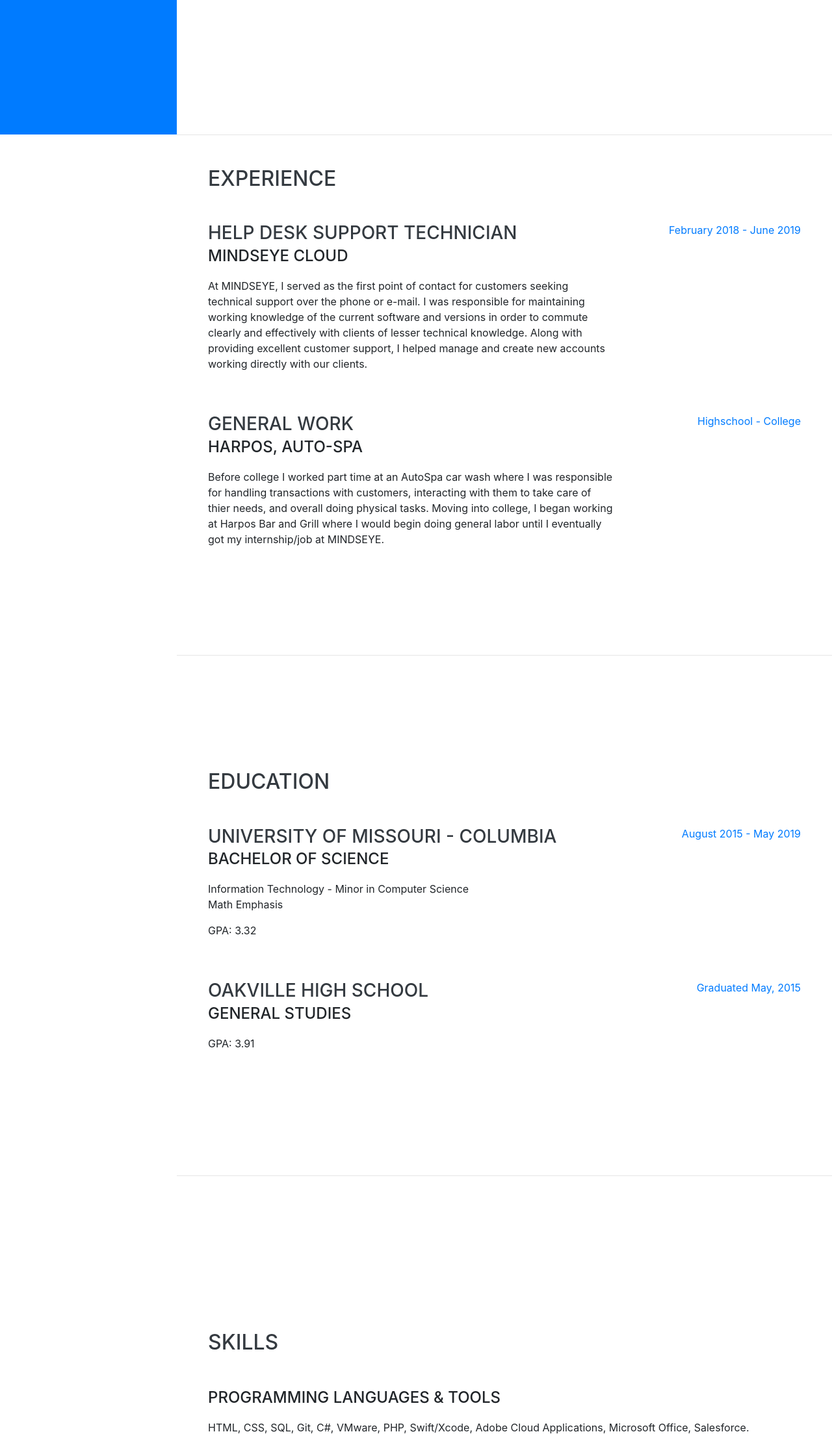
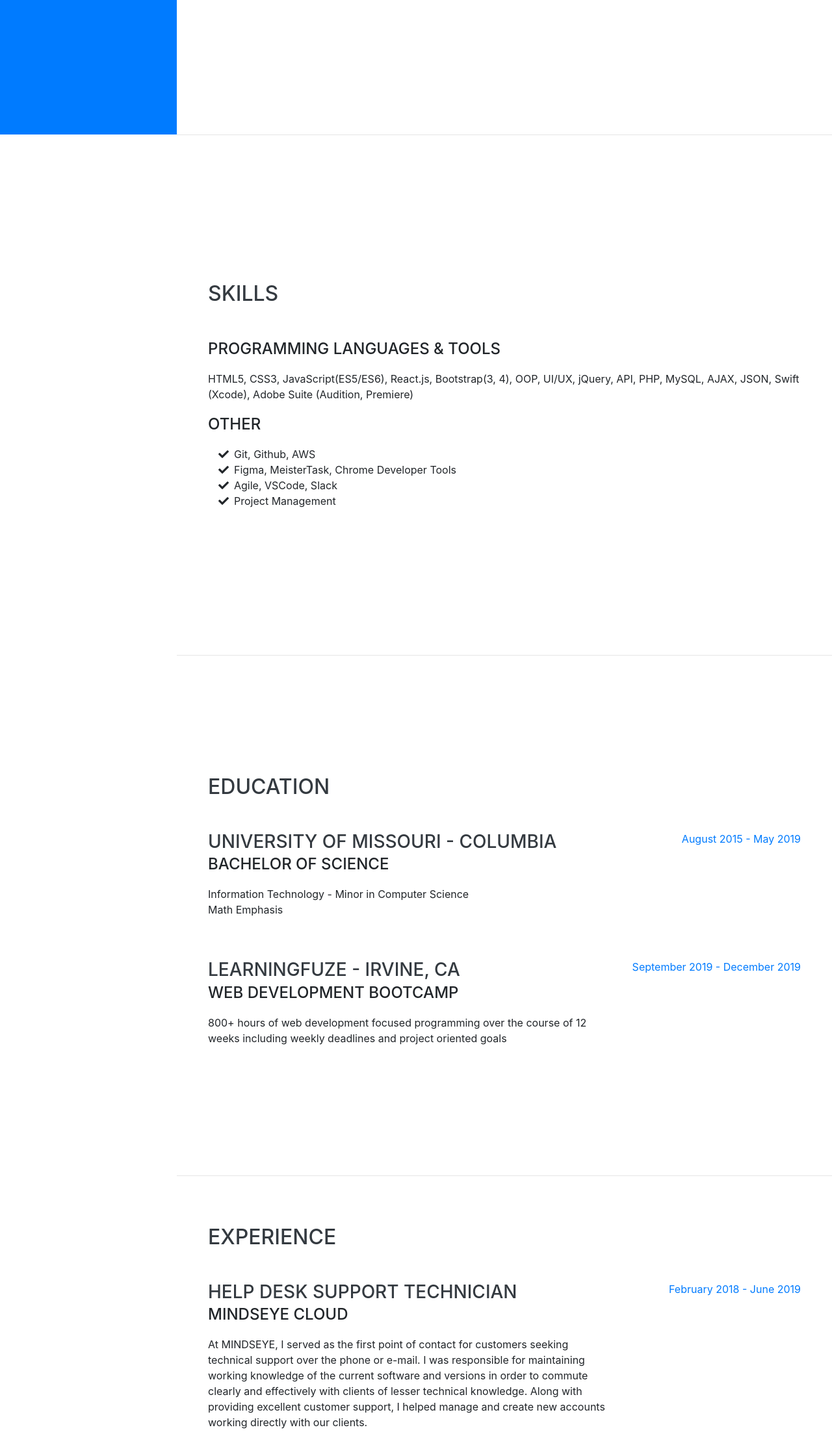
Before and after one commit to jphyr4/Portfolio, a website with bundled scripts: page startbootstrap-resume-gh-pages 2/index.html in a window 1280 px wide. Shown: the part 593-2800 px from the top of the page at 65% size. Built offline with nearby package versions, Linux system fonts and the light colour scheme; a web font is replaced by a local one.

Commit message:
portfolio update

```diff
--- a/startbootstrap-resume-gh-pages 2/index.html
+++ b/startbootstrap-resume-gh-pages 2/index.html
@@ -8,7 +8,7 @@
   <meta name="description" content="">
   <meta name="author" content="">
 
-  <title>Resume - Start Bootstrap Theme</title>
+  <title>Resume</title>
 
   <!-- Bootstrap core CSS -->
   <link href="vendor/bootstrap/css/bootstrap.min.css" rel="stylesheet">
@@ -41,13 +41,14 @@
           <a class="nav-link js-scroll-trigger" href="#about">About</a>
         </li>
         <li class="nav-item">
-          <a class="nav-link js-scroll-trigger" href="#experience">Experience</a>
+          <a class="nav-link js-scroll-trigger" href="#skills">Skills</a>
         </li>
         <li class="nav-item">
           <a class="nav-link js-scroll-trigger" href="#education">Education</a>
         </li>
+
         <li class="nav-item">
-          <a class="nav-link js-scroll-trigger" href="#skills">Skills</a>
+          <a class="nav-link js-scroll-trigger" href="#experience">Experience</a>
         </li>
         <li class="nav-item">
           <a class="nav-link js-scroll-trigger" href="#interests">Interests</a>
@@ -64,10 +65,10 @@
         <h1 class="mb-0">Jacob
           <span class="text-primary">Hassler</span>
         </h1>
-        <div class="subheading mb-5">5411 Milburn Road · St. Louis, MO 63129 · (314) 825-0555 ·
+        <div class="subheading mb-5">St. Louis, MO 63129 · (314) 825-0555 ·
           <a href="mailto:name@email.com">jhasslerIT@gmail.com.com</a>
         </div>
-        <p class="lead mb-5">Skilled graduate from the University of Missouri with broad base of experience in technical support and operations. Fast worker able to resolve problems quickly, delivering high levels of customer satisfaction. Can efficiently learn new software, hardware, programming languages and techniques, etc.</p>
+        <p class="lead mb-5">Full Stack Web Developer from the University of Missouri with a broad base of experience in front-end solutions and user experience.</p>
         <div class="social-icons">
           <a href="https://www.linkedin.com/in/jacob-hassler/">
             <i class="fab fa-linkedin-in"></i>
@@ -85,37 +86,31 @@
 
     <hr class="m-0">
 
-    <section class="resume-section p-3 p-lg-5 d-flex justify-content-center" id="experience">
+    <section class="resume-section p-3 p-lg-5 d-flex align-items-center" id="skills">
       <div class="w-100">
-        <h2 class="mb-5">Experience</h2>
+        <h2 class="mb-5">Skills</h2>
 
-        <div class="resume-item d-flex flex-column flex-md-row justify-content-between mb-5">
-          <div class="resume-content">
-            <h3 class="mb-0">Help Desk Support Technician</h3>
-            <div class="subheading mb-3">MINDSEYE Cloud</div>
-            <p>At MINDSEYE, I served as the first point of contact for customers seeking technical support over the phone or e-mail. I was responsible for maintaining working knowledge of the current software and versions in order to commute clearly and effectively with clients of lesser technical knowledge. Along with providing excellent customer support, I helped manage and create new accounts working directly with our clients.</p>
-          </div>
-          <div class="resume-date text-md-right">
-            <span class="text-primary">February 2018 - June 2019</span>
-          </div>
-        </div>
-
-        <div class="resume-item d-flex flex-column flex-md-row justify-content-between mb-5">
-          <div class="resume-content">
-            <h3 class="mb-0">General Work</h3>
-            <div class="subheading mb-3">Harpos, Auto-spa</div>
-            <p>Before college I worked part time at an AutoSpa car wash where I was responsible for handling transactions with customers, interacting with them to take care of thier needs, and overall doing physical tasks. Moving into college, I began working at Harpos Bar and Grill where I would begin doing general labor until I eventually got my internship/job at MINDSEYE.</p>
-          </div>
-          <div class="resume-date text-md-right">
-            <span class="text-primary">Highschool - College</span>
-          </div>
-        </div>
+        <div class="subheading mb-3">Programming Languages &amp; Tools</div>
+        <p>HTML5, CSS3, JavaScript(ES5/ES6), React.js, Bootstrap(3, 4), OOP, UI/UX, jQuery, API, PHP, MySQL, AJAX, JSON,
+          Swift (Xcode), Adobe Suite (Audition, Premiere)</p>
 
 
-
-
+        <div class="subheading mb-3">Other</div>
+        <ul class="fa-ul mb-0">
+          <li>
+            <i class="fa-li fa fa-check"></i>
+            Git, Github, AWS</li>
+          <li>
+            <i class="fa-li fa fa-check"></i>
+            Figma, MeisterTask, Chrome Developer Tools</li>
+          <li>
+            <i class="fa-li fa fa-check"></i>
+            Agile, VSCode, Slack</li>
+          <li>
+            <i class="fa-li fa fa-check"></i>
+            Project Management</li>
+        </ul>
       </div>
-
     </section>
 
     <hr class="m-0">
@@ -130,7 +125,7 @@
             <div class="subheading mb-3">Bachelor of Science</div>
             <div>Information Technology - Minor in Computer Science</div>
               <p>Math Emphasis</p>
-            <p>GPA: 3.32</p>
+
           </div>
           <div class="resume-date text-md-right">
             <span class="text-primary">August 2015 - May 2019</span>
@@ -139,52 +134,58 @@
 
         <div class="resume-item d-flex flex-column flex-md-row justify-content-between">
           <div class="resume-content">
-            <h3 class="mb-0">Oakville High School</h3>
-            <div class="subheading mb-3">General Studies</div>
-            <p>GPA: 3.91</p>
+            <h3 class="mb-0">LearningFuze - Irvine, CA</h3>
+            <div class="subheading mb-3">Web Development Bootcamp</div>
+            <p>800+ hours of web development focused programming over the course of 12 weeks including weekly deadlines and project
+            oriented goals</p>
           </div>
           <div class="resume-date text-md-right">
-            <span class="text-primary">Graduated May, 2015</span>
+            <span class="text-primary">September 2019 - December 2019</span>
           </div>
         </div>
 
       </div>
     </section>
 
-    <hr class="m-0">
-
-    <section class="resume-section p-3 p-lg-5 d-flex align-items-center" id="skills">
-      <div class="w-100">
-        <h2 class="mb-5">Skills</h2>
-
-        <div class="subheading mb-3">Programming Languages &amp; Tools</div>
-          <p>HTML, CSS, SQL, Git, C#, VMware, PHP, Swift/Xcode, Adobe Cloud Applications, Microsoft Office, Salesforce.</p>
-
-
-        <div class="subheading mb-3">Other</div>
-        <ul class="fa-ul mb-0">
-          <li>
-            <i class="fa-li fa fa-check"></i>
-            Linux, Windows, OSX</li>
-          <li>
-            <i class="fa-li fa fa-check"></i>
-            Cybersecurity</li>
-          <li>
-            <i class="fa-li fa fa-check"></i>
-            Web Development</li>
-          <li>
-            <i class="fa-li fa fa-check"></i>
-            Project Management</li>
-        </ul>
+<hr class="m-0">
+<section class="resume-section p-3 p-lg-5 d-flex align-items-center" id="experience">
+  <div class="w-100">
+    <h2 class="mb-5">Experience</h2>
+    <div class="resume-item d-flex flex-column flex-md-row justify-content-between mb-5">
+      <div class="resume-content">
+        <h3 class="mb-0">Help Desk Support Technician</h3>
+        <div class="subheading mb-3">MINDSEYE Cloud</div>
+        <p>At MINDSEYE, I served as the first point of contact for customers seeking technical support over the phone or
+          e-mail. I was responsible for maintaining working knowledge of the current software and versions in order to
+          commute clearly and effectively with clients of lesser technical knowledge. Along with providing excellent
+          customer support, I helped manage and create new accounts working directly with our clients.</p>
       </div>
-    </section>
+      <div class="resume-date text-md-right">
+        <span class="text-primary">February 2018 - June 2019</span>
+      </div>
+    </div>
+    <div class="resume-item d-flex flex-column flex-md-row justify-content-between mb-5">
+      <div class="resume-content">
+        <h3 class="mb-0">General Work</h3>
+        <div class="subheading mb-3">Harpos, Auto-spa</div>
+        <p>Before college I worked part time at an AutoSpa car wash where I was responsible for handling transactions
+          with customers, interacting with them to take care of thier needs, and overall doing physical tasks. Moving
+          into college, I began working at Harpos Bar and Grill where I would begin doing general labor until I
+          eventually got my internship/job at MINDSEYE.</p>
+      </div>
+      <div class="resume-date text-md-right">
+        <span class="text-primary">Highschool - College</span>
+      </div>
+    </div>
+  </div>
+</section>
 
     <hr class="m-0">
 
     <section class="resume-section p-3 p-lg-5 d-flex align-items-center" id="interests">
       <div class="w-100">
         <h2 class="mb-5">Interests</h2>
-        <p>In my free time I'm usually a pretty laid back guy who's open to do just about anything. I enjoy simple things such as video games and music, just as much as I love getting out of the house or traveling somewhere new. I'm very interested in gaming hardware as well as high end-audio equipment.</p>One could refer to me as an "audiophile", if you will. And when I'm not spending my time playing video games and listening to music on hardware that's too expensive for my budget, I appreciate spending time with my friends and family doing various different activities.
+        <p>I'm a pretty laid back guy who's open to many things. I enjoy simple things such as video games and music, just as much as I love getting out of the house or traveling. I'm very interested in gaming hardware as well as high end-audio equipment.</p>One could refer to me as an "audiophile", if you will. When I'm not spending my time playing video games and listening to music on hardware that's too expensive for my budget, I appreciate spending time with my friends and family doing various different activities.
         <p class="mb-0"></p>
       </div>
     </section>
```
